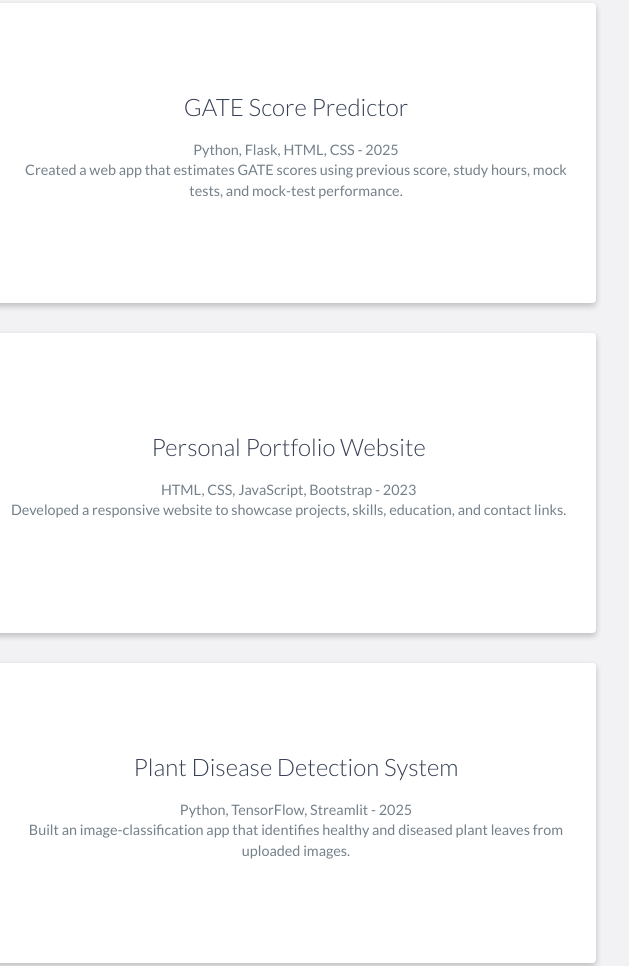
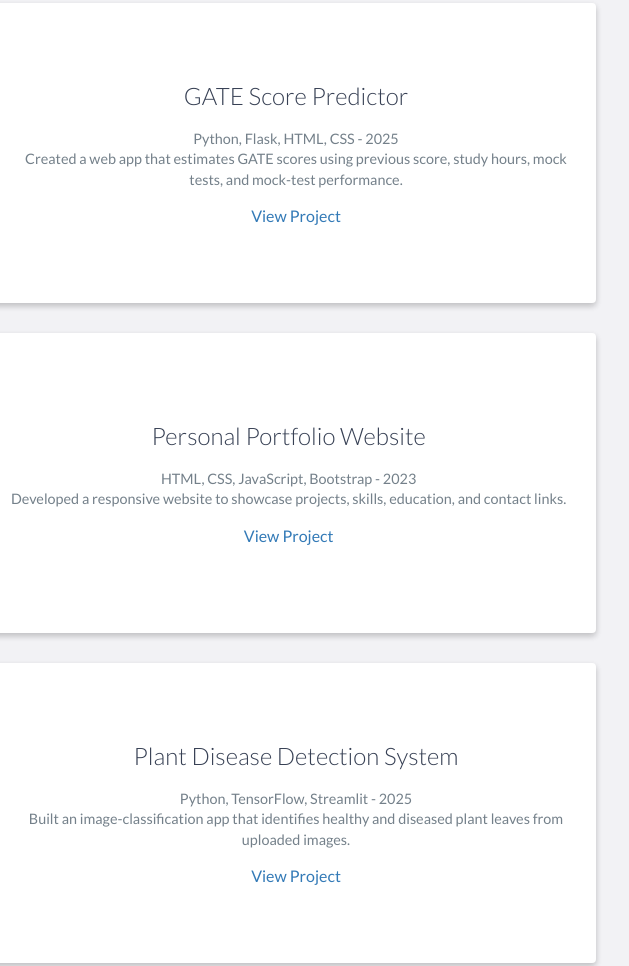
Before and after one commit to Tarun0608/My-Portfolio, a website: page index.html in a window 1280 px wide. Shown: the part 2274-3240 px from the top of the page, 494-1123 px from the left. Drawn offline with nearby package versions, Linux system fonts and the light colour scheme.

Commit message:
Update index.html

```diff
--- a/index.html
+++ b/index.html
@@ -156,6 +156,7 @@
                     <div class="project-info">
                         <h3>GATE Score Predictor</h3>
                         <p>Python, Flask, HTML, CSS - 2025<br>Created a web app that estimates GATE scores using previous score, study hours, mock tests, and mock-test performance.</p>
+                        <a href="GATE Score Prediction.pdf">View Project</a>
                     </div>
                 </div>
                 <div class="project shadow-large">
@@ -165,6 +166,7 @@
                     <div class="project-info">
                         <h3>Personal Portfolio Website</h3>
                         <p>HTML, CSS, JavaScript, Bootstrap - 2023<br>Developed a responsive website to showcase projects, skills, education, and contact links.</p>
+                        <a href="https://tarun0608.github.io/My-Portfolio/" target="_blank" rel="noopener noreferrer">View Project</a>
                     </div>
                 </div>
                 <div class="project shadow-large">
@@ -174,6 +176,7 @@
                     <div class="project-info">
                         <h3>Plant Disease Detection System</h3>
                         <p>Python, TensorFlow, Streamlit - 2025<br>Built an image-classification app that identifies healthy and diseased plant leaves from uploaded images.</p>
+                        <a href="Cotton Disease Detection - Final Year Project.pdf">View Project</a>
                     </div>
                 </div>
                 <div class="project shadow-large">
```
